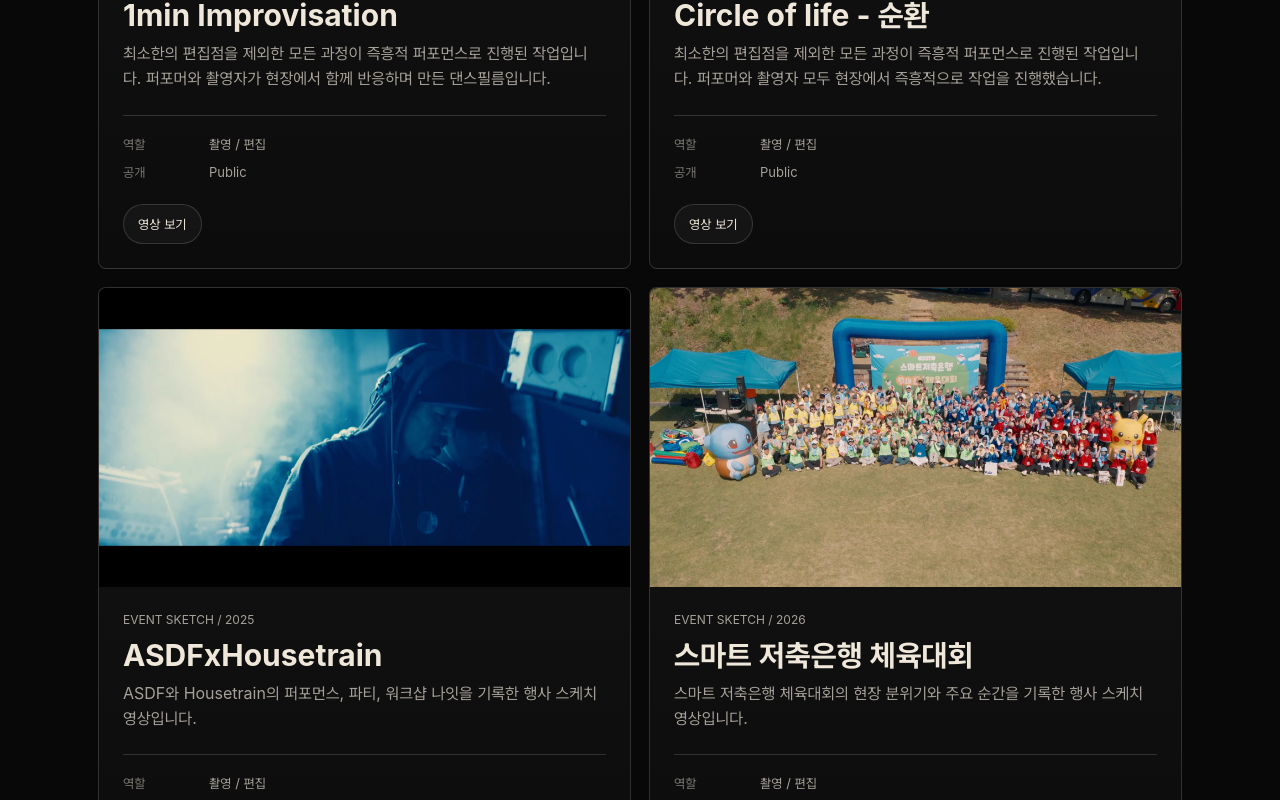
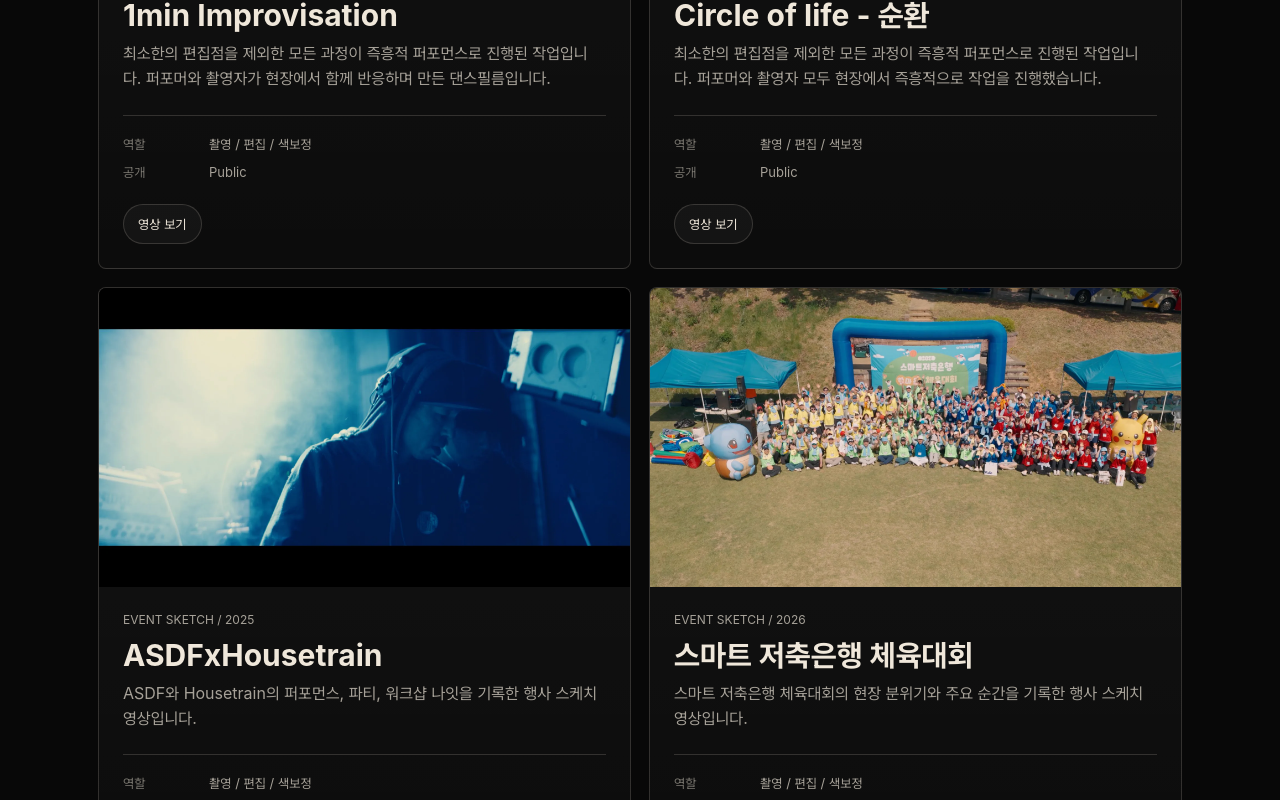
Before and after one commit to beomde44/neadyfilm-portfolio-demo-2, a Next.js app: page / in a window 1280 px wide. Shown: the part 1880-2680 px from the top of the page. Built offline with nearby package versions, Linux system fonts and the light colour scheme; a web font is replaced by a local one.

Commit message:
fix: 랜딩 페이지 > 촬영/편집 >> 촬영/편집/색보정 문구 변경

```diff
--- a/app/page.jsx
+++ b/app/page.jsx
@@ -43,7 +43,7 @@ const projects = [
     title: "1min Improvisation",
     description:
       "최소한의 편집점을 제외한 모든 과정이 즉흥적 퍼포먼스로 진행된 작업입니다. 퍼포머와 촬영자가 현장에서 함께 반응하며 만든 댄스필름입니다.",
-    role: "촬영 / 편집",
+    role: "촬영 / 편집 / 색보정",
     release: "Public",
     actions: [{ label: "영상 보기", href: "https://youtu.be/qmvkKhKLPbU?si=xffRqaEOJKO_Zze6" }],
   },
@@ -56,7 +56,7 @@ const projects = [
     title: "Circle of life - 순환",
     description:
       "최소한의 편집점을 제외한 모든 과정이 즉흥적 퍼포먼스로 진행된 작업입니다. 퍼포머와 촬영자 모두 현장에서 즉흥적으로 작업을 진행했습니다.",
-    role: "촬영 / 편집",
+    role: "촬영 / 편집 / 색보정",
     release: "Public",
     actions: [{ label: "영상 보기", href: "https://youtu.be/_Hav2WOc-qg" }],
   },
@@ -68,7 +68,7 @@ const projects = [
     type: "Event Sketch / 2025",
     title: "ASDFxHousetrain",
     description: "ASDF와 Housetrain의 퍼포먼스, 파티, 워크샵 나잇을 기록한 행사 스케치 영상입니다.",
-    role: "촬영 / 편집",
+    role: "촬영 / 편집 / 색보정",
     release: "Public",
     actions: [{ label: "영상 보기", href: "https://youtu.be/kEqJIk01OhU" }],
   },
@@ -80,7 +80,7 @@ const projects = [
     type: "Event Sketch / 2026",
     title: "스마트 저축은행 체육대회",
     description: "스마트 저축은행 체육대회의 현장 분위기와 주요 순간을 기록한 행사 스케치 영상입니다.",
-    role: "촬영 / 편집",
+    role: "촬영 / 편집 / 색보정",
     release: "Public",
     actions: [{ label: "영상 보기", href: "https://youtu.be/yyKmHvNNsEY" }],
   },
@@ -92,7 +92,7 @@ const projects = [
     type: "Performance Project Video / 2021",
     title: "Maiskind Project",
     description: "독일에서 진행된 Maiskind Project의 퍼포먼스 단편영화 중 한 파트입니다.",
-    role: "촬영 / 편집",
+    role: "촬영 / 편집 / 색보정",
     release: "Public",
     actions: [
       { label: "영상 보기", href: "https://youtu.be/xLYul6q663M" },
@@ -107,7 +107,7 @@ const projects = [
     type: "Review Channel / 2026",
     title: "Gear-in Youtube",
     description: "다양한 장비를 실사용 위주로 리뷰해보는 자체 유튜브 채널입니다.",
-    role: "촬영 / 편집",
+    role: "촬영 / 편집 / 색보정",
     release: "Public",
     actions: [
       { label: "영상 보기", href: "https://youtu.be/pjrMcWE4SvY" },
```
Also changed, not shown: 1 other file (tests, documents, lock files or other folders).
